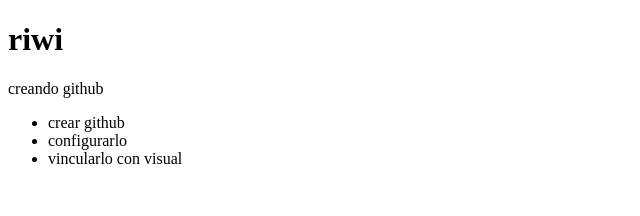
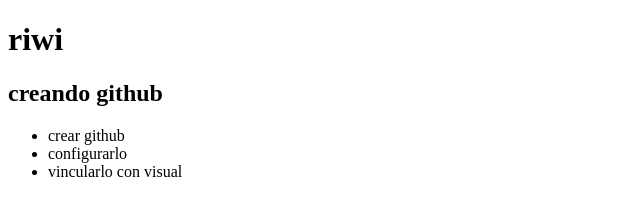
Before and after one commit to pulgarino222/prototipo, a plain HTML site: page index.html in a window 1280 px wide. Shown: the whole page, without its empty margins (0-640 px from the left). Drawn offline with Linux system fonts and the light colour scheme.

Commit message:
se cambio de parrafo a subtitulo

```diff
--- a/index.html
+++ b/index.html
@@ -11,7 +11,7 @@
     </header>
     <main>
         <section>
-            <p>creando github</p>
+            <h2>creando github</h2>
             <ul>
                 <li>crear github</li>
                 <li>configurarlo</li>
```
